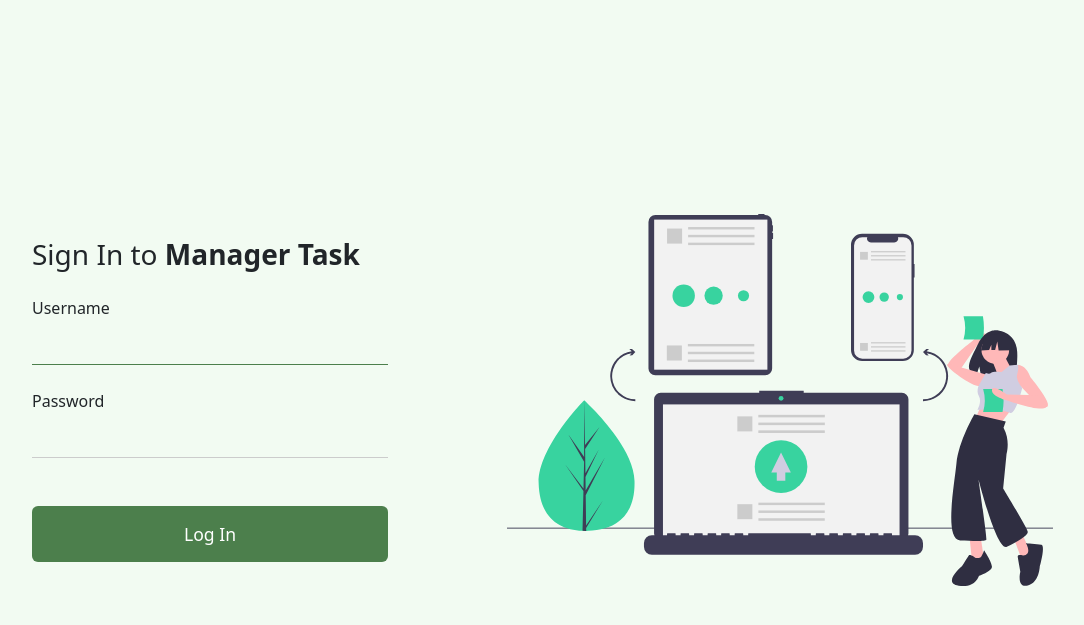
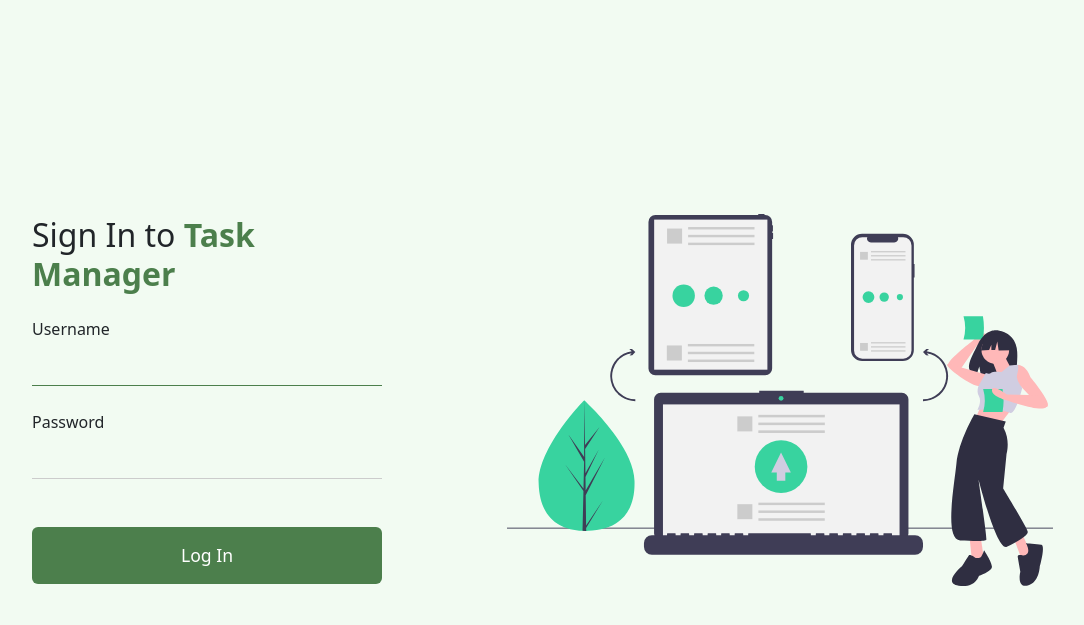
Before and after one commit to rinotokun/task-manager, a Django app: page /accounts/login/ in a window 1280 px wide. Shown: the top 625 px of the page, without its empty margins (145-1229 px from the left). Run offline with Django 5.2, Linux system fonts and the light colour scheme; some libraries are stand-ins or nearby versions.

Commit message:
Adjust login and index styling
Made the required-field asterisk hidden globally instead of only on the login page, added green Task Manager branding to the index and login headings, and fixed the login field width.

```diff
--- a/static/css/styles.css
+++ b/static/css/styles.css
@@ -46,7 +46,7 @@ body {
   background-color: #395F39;
 }
 
-.login-vh .asteriskField {
+.asteriskField {
   display: none;
 }
 
--- a/templates/registration/login.html
+++ b/templates/registration/login.html
@@ -15,18 +15,18 @@
           <div class="row justify-content-center">
             <div class="col-md-8">
               <div class="mb-4">
-              <h3>Sign In to <strong>Manager Task</strong></h3>
+              <h2>Sign In to <strong style="color: #4C7F4C;">Task Manager</strong></h2>
             </div>
             <form method="post" action="{% url 'login' %}">
               {% csrf_token %}
-              <div class="form-group last mb-4">
+              <div class="form-group last mb-4" style="width: 350px;">
                 {{ form.username|as_crispy_field }}
               </div>
-              <div class="form-group last mb-4">
+              <div class="form-group last mb-4" style="width: 350px;">
                 {{ form.password|as_crispy_field }}
               </div>
               <br>
-              <input type="submit" value="Log In" class="btn text-white btn-block btn-primary">
+              <input type="submit" value="Log In" class="btn text-white btn-block btn-primary" style="width: 350px;">
               <input type="hidden" name="next" value="{{ next }}">
             </form>
             </div>
--- a/templates/task_manager/index.html
+++ b/templates/task_manager/index.html
@@ -14,7 +14,7 @@
     </div>
   </div>
   <div class="text-center" style="margin-top: 15vh;">
-    <h1>Welcome to Task Manager</h1>
+    <h1>Welcome to <strong style="color: #4C7F4C;">Task Manager</strong></h1>
   </div>
   <br>
   <div class="d-flex justify-content-center gap-3 row row-cols-1 row-cols-md-2 mb-2 text-center">
```
